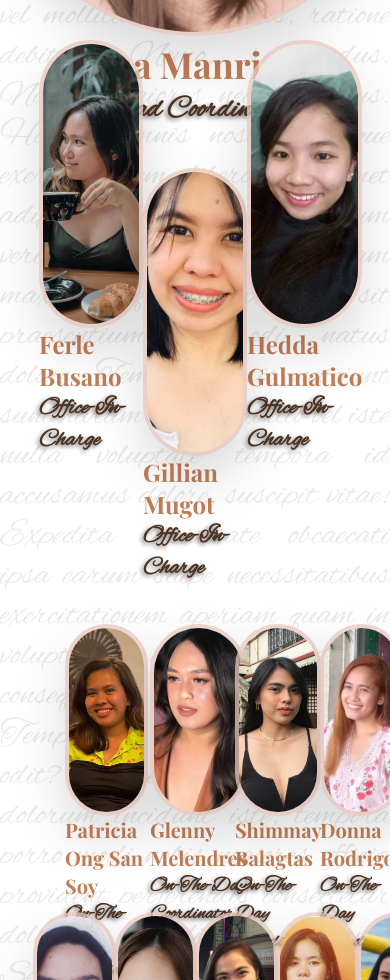
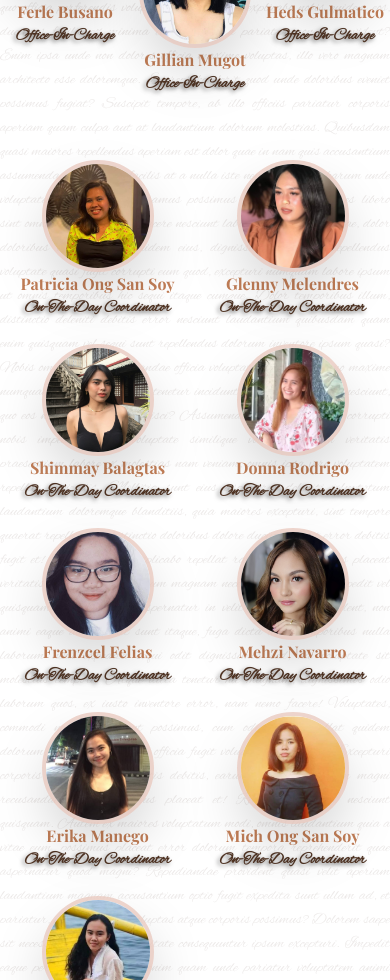
Before and after one commit to banskiie/yanim, a React (Vite) app: page /about in a window 390 px wide. Shown: the part 1020-2000 px from the top of the page. Built offline with nearby package versions, Linux system fonts and the light colour scheme; a web font is replaced by a local one.

Commit message:
started responsiveness

```diff
--- a/src/App.jsx
+++ b/src/App.jsx
@@ -5,7 +5,7 @@
 
 const App = () => {
   return (
-    <div>
+    <div className="w-full relative flex flex-col">
       <Navbar />
       <PublicRoutes />
       <Footer />
--- a/src/components/layout/Navbar.jsx
+++ b/src/components/layout/Navbar.jsx
@@ -19,7 +19,7 @@
   }, [location]);
 
   return (
-    <div className="absolute navbar bg-transparent w-full h-20 px-4 flex flex-row justify-between items-center z-50">
+    <div className="absolute navbar bg-transparent w-full h-20 px-4 flex flex-row justify-between items-center z-50 top-0 left-0">
       <Fade triggerOnce direction="left" cascade duration={750}>
         <div>
           <NavLink to="/">
--- a/src/pages/public/about/AboutUs.jsx
+++ b/src/pages/public/about/AboutUs.jsx
@@ -1,14 +1,12 @@
 import React from "react";
 import AboutIntro from "./AboutIntro";
 import Team from "./Team";
-import Owner from "./Owner";
 
 const AboutUs = () => {
   return (
     <div className="flex flex-col items-center w-screen">
       <AboutIntro />
       <Team />
-      <Owner />
     </div>
   );
 };
--- a/src/pages/public/about/Team.jsx
+++ b/src/pages/public/about/Team.jsx
@@ -13,195 +13,197 @@
 import otd7 from "../../../assets/img/staff/11erika.jpg";
 import otd8 from "../../../assets/img/staff/12mich.jpg";
 import otd9 from "../../../assets/img/staff/13alexxa.jpg";
+import Owner from "./Owner";
 
 const Team = () => {
   return (
     <>
       <WallOfText />
-      <div className="absolute mt-[26rem] flex flex-col justify-center items-center">
-        <h1 className=" text-8xl text-darker font-alex engraved-text">
+      <div className="absolute mt-[34rem] md:mt-[26rem] flex flex-col justify-center items-center">
+        <h1 className="text-5xl md:text-8xl text-darker font-alex engraved-text select-none">
           Meet The Team!
         </h1>
         <div className="w-screen">
           {/* OWNER */}
-          <div className="grid place-items-center">
+          <div className="flex flex-col justify-center items-center">
             <img
-              className="w-[28rem] h-[28rem] object-cover rounded-full border-4 border-opacity-75 border-secondary drop-shadow-2xl"
+              className="w-56 h-56 md:w-[28rem] md:h-[28rem] object-cover rounded-full border-[7px] border-opacity-75 border-secondary drop-shadow-2xl"
               src={headcoor}
               alt="Head Coordinator"
             />
-            <p className="text-lighter font-primary font-bold text-4xl py-2">
+            <p className="text-lighter font-primary font-bold text-2xl md:text-4xl py-2">
               {"Ayana Manriquez"}
             </p>
-            <h2 className="text-darker font-alex text-3xl font-bold engraved-text">
+            <h2 className="text-darker font-alex text-xl md:text-3xl font-bold engraved-text">
               {"Head Coordinator"}
             </h2>
           </div>
           {/* OIC */}
-          <div className="grid grid-cols-3 py-10 w-4/5 mx-auto">
-            <div className="grid place-items-center h-72 -mt-32">
+          <div className="grid grid-cols-3 md:py-10 md:w-4/5 mx-auto">
+            <div className="flex flex-col items-center justify-center h-72 -mt-12 md:-mt-32">
               <img
-                className="w-72 h-72 object-cover rounded-full border-4 border-opacity-75 border-secondary drop-shadow-2xl"
+                className="w-28 h-28 md:w-72 md:h-72 object-cover rounded-full border-[5.5px] border-opacity-75 border-secondary drop-shadow-2xl"
                 src={oic1}
                 alt="Head Coordinator"
               />
-              <p className="text-lighter font-primary font-bold text-2xl">
+              <p className="text-lighter font-primary font-bold text-md md:text-2xl">
                 {"Ferle Busano"}
               </p>
-              <h2 className="text-darker font-alex text-2xl font-bold engraved-text">
+              <h2 className="text-darker font-alex text-md md:text-2xl font-bold engraved-text">
                 Office-In-Charge
               </h2>
             </div>
-            <div className="grid place-items-center">
+            <div className="flex flex-col items-center justify-center h-72">
               <img
-                className="w-72 h-72 object-cover rounded-full border-4 border-opacity-75 border-secondary drop-shadow-2xl"
+                className="w-28 h-28 md:w-72 md:h-72 object-cover rounded-full border-4 border-opacity-75 border-secondary drop-shadow-2xl"
                 src={oic2}
                 alt="Head Coordinator"
               />
-              <p className="text-lighter font-primary font-bold text-2xl">
+              <p className="text-lighter font-primary font-bold text-md md:text-2xl">
                 Gillian Mugot
               </p>
-              <h2 className="text-darker font-alex text-2xl font-bold engraved-text">
+              <h2 className="text-darker font-alex text-md md:text-2xl font-bold engraved-text">
                 Office-In-Charge
               </h2>
             </div>
-            <div className="grid place-items-center h-72 -mt-32">
+            <div className="flex flex-col items-center justify-center h-72 -mt-12 md:-mt-32">
               <img
-                className="w-72 h-72 object-cover rounded-full border-4 border-opacity-75 border-secondary drop-shadow-2xl"
+                className="w-28 h-28 md:w-72 md:h-72 object-cover rounded-full border-4 border-opacity-75 border-secondary drop-shadow-2xl"
                 src={oic3}
                 alt="Head Coordinator"
               />
-              <p className="text-lighter font-primary font-bold text-2xl">
-                Hedda Gulmatico
+              <p className="text-lighter font-primary font-bold text-md md:text-2xl">
+                Heds Gulmatico
               </p>
-              <h2 className="text-darker font-alex text-2xl font-bold engraved-text">
+              <h2 className="text-darker font-alex text-md md:text-2xl font-bold engraved-text">
                 Office-In-Charge
               </h2>
             </div>
           </div>
           {/* OTD */}
-          <div className="grid grid-cols-4 gap-20 w-8/12 mx-auto">
-            <div className="grid place-items-center h-72">
+          <div className="grid grid-cols-2 md:grid-cols-4 md:w-8/12 mx-auto md:py-4">
+            <div className="grid place-items-center pb-6">
               <img
-                className="w-48 h-48 object-cover rounded-full border-4 border-opacity-75 border-secondary drop-shadow-2xl"
+                className="w-28 h-28 md:w-48 md:h-48 object-cover rounded-full border-4 border-opacity-75 border-secondary drop-shadow-2xl"
                 src={otd1}
                 alt="Head Coordinator"
               />
-              <p className="text-lighter font-primary font-bold text-xl">
+              <p className="text-lighter font-primary font-bold text-md text-center md:text-xl">
                 Patricia Ong San Soy
               </p>
-              <h2 className="text-darker font-alex text-xl font-bold engraved-text">
+              <h2 className="text-darker font-alex md:text-xl font-bold engraved-text">
                 On-The-Day Coordinator
               </h2>
             </div>
-            <div className="grid place-items-center h-72">
+            <div className="grid place-items-center pb-6">
               <img
-                className="w-48 h-48 object-cover rounded-full border-4 border-opacity-75 border-secondary drop-shadow-2xl"
+                className="w-28 h-28 md:w-48 md:h-48 object-cover rounded-full border-4 border-opacity-75 border-secondary drop-shadow-2xl"
                 src={otd2}
                 alt="Head Coordinator"
               />
-              <p className="text-lighter font-primary font-bold text-xl">
+              <p className="text-lighter font-primary font-bold text-md text-center md:text-xl">
                 Glenny Melendres
               </p>
-              <h2 className="text-darker font-alex text-xl font-bold engraved-text">
+              <h2 className="text-darker font-alex md:text-xl font-bold engraved-text">
                 On-The-Day Coordinator
               </h2>
             </div>
-            <div className="grid place-items-center h-72">
+            <div className="grid place-items-center pb-6">
               <img
-                className="w-48 h-48 object-cover rounded-full border-4 border-opacity-75 border-secondary drop-shadow-2xl"
+                className="w-28 h-28 md:w-48 md:h-48 object-cover rounded-full border-4 border-opacity-75 border-secondary drop-shadow-2xl"
                 src={otd3}
                 alt="Head Coordinator"
               />
-              <p className="text-lighter font-primary font-bold text-xl">
+              <p className="text-lighter font-primary font-bold text-md text-center md:text-xl">
                 Shimmay Balagtas
               </p>
-              <h2 className="text-darker font-alex text-xl font-bold engraved-text">
+              <h2 className="text-darker font-alex md:text-xl font-bold engraved-text">
                 On-The-Day Coordinator
               </h2>
             </div>
-            <div className="grid place-items-center h-72">
+            <div className="grid place-items-center pb-6">
               <img
-                className="w-48 h-48 object-cover rounded-full border-4 border-opacity-75 border-secondary drop-shadow-2xl"
+                className="w-28 h-28 md:w-48 md:h-48 object-cover rounded-full border-4 border-opacity-75 border-secondary drop-shadow-2xl"
                 src={otd4}
                 alt="Head Coordinator"
               />
-              <p className="text-lighter font-primary font-bold text-xl">
+              <p className="text-lighter font-primary font-bold text-md text-center md:text-xl">
                 Donna Rodrigo
               </p>
-              <h2 className="text-darker font-alex text-xl font-bold engraved-text">
+              <h2 className="text-darker font-alex md:text-xl font-bold engraved-text">
                 On-The-Day Coordinator
               </h2>
             </div>
           </div>
-          <div className="grid grid-cols-5 gap-20 w-10/12 mx-auto">
-            <div className="grid place-items-center h-72">
+          <div className="grid grid-cols-2 md:grid-cols-5 md:w-10/12 mx-auto">
+            <div className="grid place-items-center pb-6">
               <img
-                className="w-48 h-48 object-cover rounded-full border-4 border-opacity-75 border-secondary drop-shadow-2xl"
+                className="w-28 h-28 md:w-48 md:h-48 object-cover rounded-full border-4 border-opacity-75 border-secondary drop-shadow-2xl"
                 src={otd5}
                 alt="Head Coordinator"
               />
-              <p className="text-lighter font-primary font-bold text-xl">
+              <p className="text-lighter font-primary font-bold text-md text-center md:text-xl">
                 Frenzcel Felias
               </p>
-              <h2 className="text-darker font-alex text-xl font-bold engraved-text">
+              <h2 className="text-darker font-alex md:text-xl font-bold engraved-text">
                 On-The-Day Coordinator
               </h2>
             </div>
-            <div className="grid place-items-center h-72">
+            <div className="grid place-items-center pb-6">
               <img
-                className="w-48 h-48 object-cover rounded-full border-4 border-opacity-75 border-secondary drop-shadow-2xl"
+                className="w-28 h-28 md:w-48 md:h-48 object-cover rounded-full border-4 border-opacity-75 border-secondary drop-shadow-2xl"
                 src={otd6}
                 alt="Head Coordinator"
               />
-              <p className="text-lighter font-primary font-bold text-xl">
+              <p className="text-lighter font-primary font-bold text-md text-center md:text-xl">
                 Mehzi Navarro
               </p>
-              <h2 className="text-darker font-alex text-xl font-bold engraved-text">
+              <h2 className="text-darker font-alex md:text-xl font-bold engraved-text">
                 On-The-Day Coordinator
               </h2>
             </div>
-            <div className="grid place-items-center h-72">
+            <div className="grid place-items-center pb-6">
               <img
-                className="w-48 h-48 object-cover rounded-full border-4 border-opacity-75 border-secondary drop-shadow-2xl"
+                className="w-28 h-28 md:w-48 md:h-48 object-cover rounded-full border-4 border-opacity-75 border-secondary drop-shadow-2xl"
                 src={otd7}
                 alt="Head Coordinator"
               />
-              <p className="text-lighter font-primary font-bold text-xl">
+              <p className="text-lighter font-primary font-bold text-md text-center md:text-xl">
                 Erika Manego
               </p>
-              <h2 className="text-darker font-alex text-xl font-bold engraved-text">
+              <h2 className="text-darker font-alex md:text-xl font-bold engraved-text">
                 On-The-Day Coordinator
               </h2>
             </div>
-            <div className="grid place-items-center h-72">
+            <div className="grid place-items-center pb-6">
               <img
-                className="w-48 h-48 object-cover rounded-full border-4 border-opacity-75 border-secondary drop-shadow-2xl"
+                className="w-28 h-28 md:w-48 md:h-48 object-cover rounded-full border-4 border-opacity-75 border-secondary drop-shadow-2xl"
                 src={otd8}
                 alt="Head Coordinator"
               />
-              <p className="text-lighter font-primary font-bold text-xl">
+              <p className="text-lighter font-primary font-bold text-md text-center md:text-xl">
                 Mich Ong San Soy
               </p>
-              <h2 className="text-darker font-alex text-xl font-bold engraved-text">
+              <h2 className="text-darker font-alex md:text-xl font-bold engraved-text">
                 On-The-Day Coordinator
               </h2>
             </div>
-            <div className="grid place-items-center h-72">
+            <div className="grid place-items-center pb-6">
               <img
-                className="w-48 h-48 object-cover rounded-full border-4 border-opacity-75 border-secondary drop-shadow-2xl"
+                className="w-28 h-28 md:w-48 md:h-48 object-cover rounded-full border-4 border-opacity-75 border-secondary drop-shadow-2xl"
                 src={otd9}
                 alt="Head Coordinator"
               />
-              <p className="text-lighter font-primary font-bold text-xl">
+              <p className="text-lighter font-primary font-bold text-md text-center md:text-xl">
                 Alexxa Janeo
               </p>
-              <h2 className="text-darker font-alex text-xl font-bold engraved-text">
+              <h2 className="text-darker font-alex md:text-xl font-bold engraved-text">
                 On-The-Day Coordinator
               </h2>
             </div>
           </div>
         </div>
+        <Owner />
       </div>
     </>
   );
--- a/src/pages/public/about/WallOfText.jsx
+++ b/src/pages/public/about/WallOfText.jsx
@@ -2,7 +2,7 @@
 
 const WallOfText = () => {
   return (
-    <div className="-z-20 font-alex text-4xl text-justify text-darker text-opacity-10 -mt-4">
+    <div className="-z-20 font-alex text-md md:text-4xl text-justify text-darker text-opacity-10 -mt-4  select-none">
       Lorem ipsum dolor sit amet consectetur, adipisicing elit. Culpa reiciendis
       repellat aut id voluptas. Aliquam, qui autem. Pariatur qui autem molestiae
       amet provident, rem deserunt tempora nesciunt laudantium! Ipsa expedita
@@ -86,6 +86,49 @@
       possimus, cupiditate illo dolorem ex ipsam quas! Totam architecto eveniet
       unde fuga voluptates, facilis ad ullam sapiente labore deserunt, dolores
       Lorem ipsum dolor, sit amet consectetur adipisicing elit. Eaque, est!
+      Lorem ipsum dolor, sit amet consectetur adipisicing elit. Ab, quo eligendi
+      inventore corporis voluptate eius officiis magnam? Quo numquam eaque
+      explicabo. Nulla aliquam placeat nemo amet quas dolor cum voluptatibus,
+      totam laborum laboriosam voluptatem reprehenderit facere quos qui ab
+      explicabo fugit blanditiis exercitationem nihil quibusdam, illum eaque
+      vitae sit delectus? Asperiores at sapiente, praesentium nemo eos ipsum
+      dolorum quam ut commodi sequi? Consequatur maiores, deleniti sed voluptas
+      aspernatur exercitationem odit animi temporibus nemo, ipsum illum
+      voluptatum possimus blanditiis at. Numquam fuga eveniet excepturi
+      repudiandae veritatis voluptatibus sint ab, quasi inventore molestiae
+      maiores, sit asperiores vel omnis eius debitis eligendi deserunt? Lorem
+      ipsum dolor sit amet, consectetur adipisicing elit. Accusantium, esse
+      tempora adipisci doloremque sed eos minima obcaecati, tenetur nobis quo
+      voluptate. Cum, magnam? Consequuntur, ab sapiente, illo maxime harum rem
+      blanditiis doloremque porro perferendis nulla, eius exercitationem
+      repellendus quis. Aperiam aliquam excepturi explicabo, molestias
+      reiciendis unde repellendus modi ducimus corrupti a tempore architecto
+      ullam est suscipit ipsa culpa eos? Quis architecto similique vitae impedit
+      quod? Quo culpa id eum possimus, accusantium delectus officiis quis rem
+      tempora, voluptatibus quae totam a voluptate! Officiis aut cumque nemo
+      error officia ipsum veritatis vel mollitia libero numquam eveniet amet,
+      dolorum dicta, quidem illo ea ullam quae, voluptatem voluptates nam
+      perspiciatis? Ab nulla pariatur id hic aliquam. Earum, quas facilis nam
+      dolore maiores minus ab delectus accusantium fugit aliquid eius adipisci
+      incidunt beatae dolorem nemo iusto corrupti aspernatur quod voluptas
+      laudantium asperiores vero est exercitationem repellendus. Facilis
+      voluptate modi dolore repudiandae quisquam laborum sit obcaecati, impedit
+      ipsum fuga itaque iste deserunt et ducimus error magnam alias quibusdam
+      quaerat mollitia excepturi tenetur tempore repellendus cumque provident.
+      Eos tempora recusandae voluptatibus nostrum praesentium qui et ipsa dolore
+      minus, quam similique, asperiores dignissimos incidunt, illo accusamus
+      neque dolores illum saepe doloribus sint id quas cumque! Ab culpa
+      inventore excepturi ratione maxime aut nostrum, similique ad praesentium
+      mollitia nulla temporibus, ea nemo quam cupiditate eligendi deleniti
+      molestias vel, facilis voluptatibus? Debitis aut fugiat unde cum id dicta
+      quo, libero aliquid ab officia aperiam quam dolorem molestias sed ipsa
+      corrupti accusantium doloremque nihil. Sapiente delectus inventore quo
+      deleniti dolorem doloribus, voluptatibus at, vero excepturi quod molestiae
+      quas nulla? Deleniti at consequuntur cum quo eveniet labore maxime
+      veritatis velit ad omnis magnam vel mollitia earum suscipit cumque enim
+      ducimus, voluptatem, reiciendis blanditiis amet itaque? Minima harum ea
+      explicabo cupiditate eos ducimus, similique beatae tenetur a modi et quos
+      possimus earum qui?
     </div>
   );
 };
--- a/src/pages/public/home/Testimonial.jsx
+++ b/src/pages/public/home/Testimonial.jsx
@@ -18,7 +18,7 @@
         cumque iusto sapiente consequatur aperiam dolor quaerat quas quasi
         recusandae."
       </article>
-      <quote className="text-2xl flex items-center justify-center gap-x-2">
+      <p className="text-2xl flex items-center justify-center gap-x-2">
         - Yen & Cris{" "}
         <svg
           fill="currentColor"
@@ -32,7 +32,7 @@
             d="M8 2.42l-.717-.737c-1.13-1.161-3.243-.777-4.01.72-.35.685-.451 1.707.236 3.062C4.16 6.753 5.52 8.32 8 10.042c2.479-1.723 3.839-3.29 4.491-4.577.687-1.355.587-2.377.236-3.061-.767-1.498-2.88-1.882-4.01-.721L8 2.42zm-.49 8.5c-10.78-7.44-3-13.155.359-10.063.045.041.089.084.132.129.043-.045.087-.088.132-.129 3.36-3.092 11.137 2.624.357 10.063l.235.468a.25.25 0 11-.448.224l-.008-.017c.008.11.02.202.037.29.054.27.161.488.419 1.003.288.578.235 1.15.076 1.629-.157.469-.422.867-.588 1.115l-.004.007a.25.25 0 11-.416-.278c.168-.252.4-.6.533-1.003.133-.396.163-.824-.049-1.246l-.013-.028c-.24-.48-.38-.758-.448-1.102a3.177 3.177 0 01-.052-.45l-.04.08a.25.25 0 11-.447-.224l.235-.468zM6.013 2.06c-.649-.18-1.483.083-1.85.798-.131.258-.245.689-.08 1.335.063.244.414.198.487-.043.21-.697.627-1.447 1.359-1.692.217-.073.304-.337.084-.398z"
           />
         </svg>
-      </quote>
+      </p>
     </div>
   );
 };
```
Also changed, not shown: src/components/layout/Footer.jsx (+22 -20 lines), src/pages/public/about/AboutIntro.jsx (+5 -5 lines), src/pages/public/about/Owner.jsx (+16 -1 lines), src/assets/img/aboutplanner/about-the-planner.png (added), src/assets/img/aboutplanner/planner-pic.png (added).
